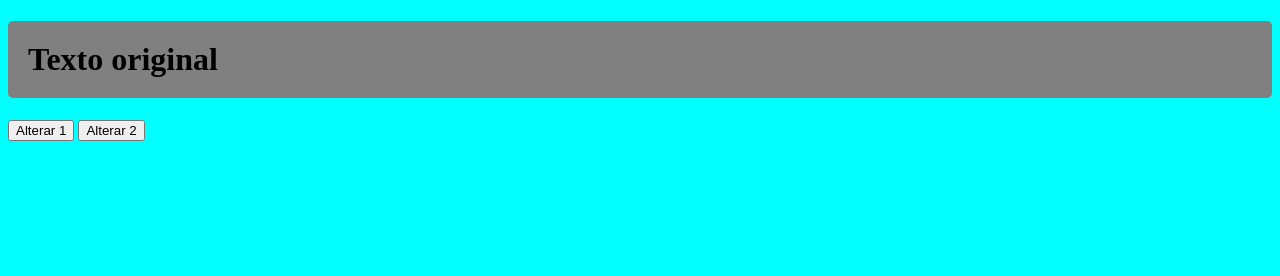
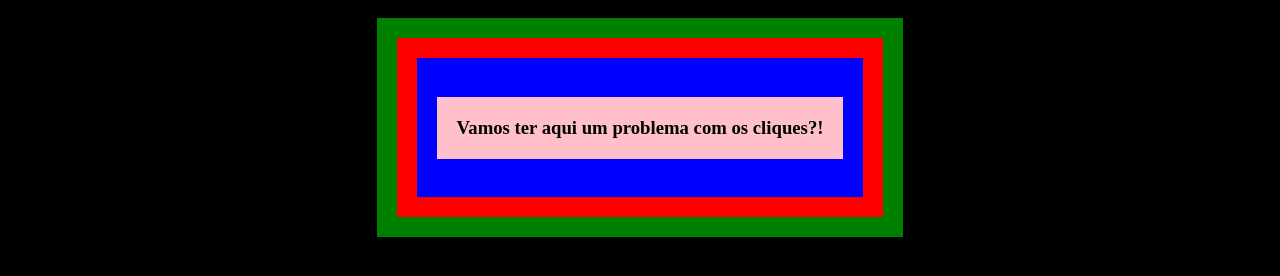
Before and after one commit to pedrohsilvah/javascript, a plain HTML site: page 007/dom/index.html in a window 1280 px wide. Drawn offline with Linux system fonts and the light colour scheme.

Commit message:
estudos de dom

```diff
--- a/007/dom/index.html
+++ b/007/dom/index.html
@@ -8,14 +8,14 @@
 </head>
 
 <body>
-    <h1>Texto original</h1>
 
-    <button
-        onclick="alterar_texto()"
-        onclick="console.log('teste')"
-    >Alterar 1</button>
-
-    <button id="botao">Alterar 2</button>
+    <section>
+        <article>
+            <div>
+                <h1>Vamos ter aqui um problema com os cliques?!</h1>
+            </div>
+        </article>
+    </section>
 
     <script src="script.js"></script>
 </body>
--- a/007/dom/script.js
+++ b/007/dom/script.js
@@ -44,18 +44,35 @@
 //     console.log(e.target)
 // }
 
-function alterar_texto(){
-    document.querySelector("h1").textContent = "Novo Texto"
-}
 
-let botao = document.querySelector('#botao')
-botao.onclick = funcao1
-botao.onclick = funcao2
+// const botao = document.querySelector("button")
+// const caixa = document.querySelector(".caixa")
 
-function funcao1(){
-    console.log('clique')
-}
+// botao.addEventListener('click', function executar() {
+//     console.log("clique")
+//     caixa.style.backgroundColor = 'aquamarine'
+//     botao.removeEventListener('click', executar)
+// })
 
-function funcao2(){
-    document.querySelector('h1').textContent = "Novo texto2"
-}
+let h1 = querySelector("h1")
+let section = document.querySelector("section")
+let article = document.querySelector("article")
+let div = document.querySelector("div")
+
+section.addEventListener('click', function executar1(event){
+    h1.innerText = "Olá section"
+
+    event.stopPropagation()
+})
+
+article.addEventListener('click', function executar2(event){
+    h1.innerText = "Olá section"
+
+    event.stopPropagation()
+})
+
+div.addEventListener('click', function executar3(event){
+    h1.innerText = "Olá section"
+
+    event.stopPropagation()
+})
--- a/007/dom/style.css
+++ b/007/dom/style.css
@@ -1,23 +1,26 @@
 body {
-    background-color: aqua;
+    background-color: black;
+    padding: 10px;
+    display: flex;
+    justify-content: center;
 }
 
-p {
-    color: blueviolet;
-    background-color: rgb(0, 0, 0);
-    font-size: 20px;
+section {
+    background-color: green;
+    padding: 20px;
+}
+
+article {
+    background-color: red;
+    padding: 20px;
 }
 
 div {
-    background-color: pink;
-    border-radius: 10px;
-    text-align: center;
-    padding: 5px;
-    margin: 20px;
+    background-color: blue;
+    padding: 20px;
 }
 
 h1 {
-    background-color: gray;
+    background-color: pink;
     padding: 20px;
-    border-radius: 5px;
 }
```
